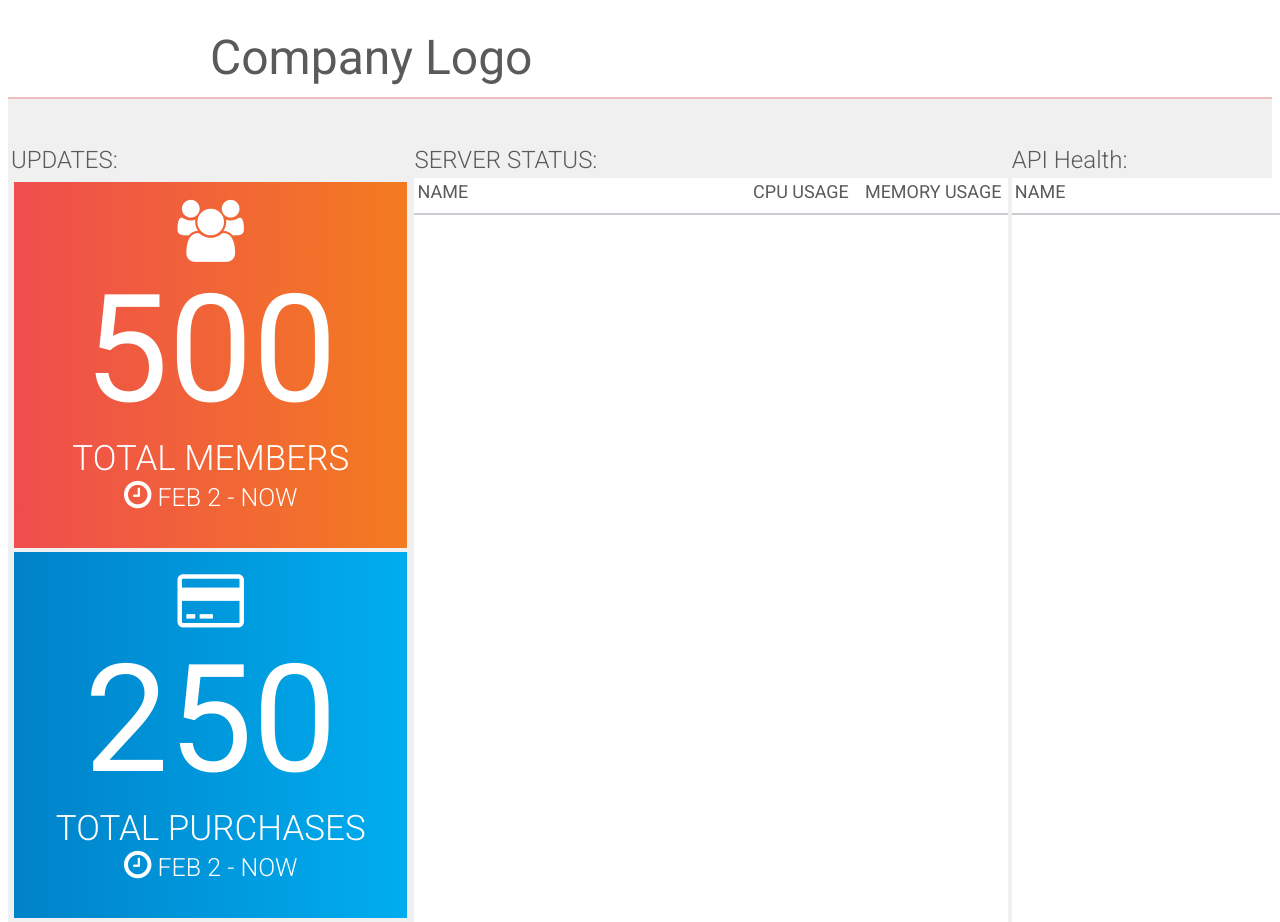
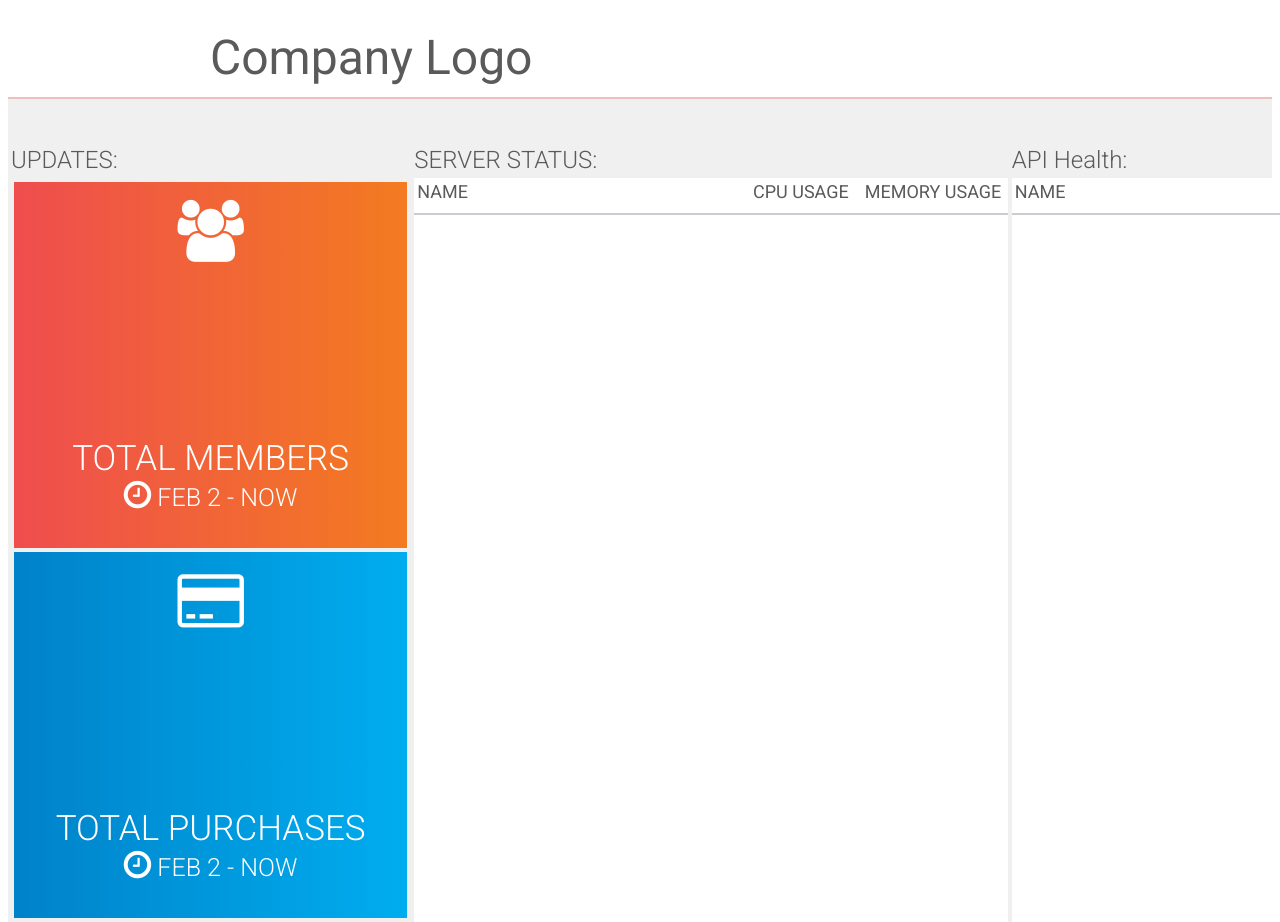
Before and after one commit to ama291/Dashboard-Sample, a website: page index.html in a window 1280 px wide. Shown: the top 922 px of the page. Drawn offline with nearby package versions, Linux system fonts and the light colour scheme; no server answers.

Commit message:
member and purchase data

```diff
--- a/index.html
+++ b/index.html
@@ -45,7 +45,7 @@
 										<br />
                                         <i class="fa fa-users" style="color: #FFFFFF; font-size: 62px;"></i>
 										<br />
-										<font color="#FFFFFF" style="font-family: 'Roboto'; font-weight: 400; font-size: 150px;" id="members">500</font>
+										<font color="#FFFFFF" style="font-family: 'Roboto'; font-weight: 400; font-size: 150px;" id="members"></font>
 										<br />
 										<font color="#FFFFFF" style="font-family: 'Roboto'; font-weight: 300; font-size: 35px;">TOTAL MEMBERS</font>
 										<br />
@@ -62,7 +62,7 @@
 										<br />
                                         <i class="fa fa-credit-card" style="color: #FFFFFF; font-size: 62px;"></i>
 										<br />
-										<font color="#FFFFFF" style="font-family: 'Roboto'; font-weight: 400; font-size: 150px;" id="purchases">250</font>
+										<font color="#FFFFFF" style="font-family: 'Roboto'; font-weight: 400; font-size: 150px;" id="purchases"></font>
 										<br />
 										<font color="#FFFFFF" style="font-family: 'Roboto'; font-weight: 300; font-size: 35px;">TOTAL PURCHASES</font>
 										<br />
@@ -133,6 +133,8 @@
 		}
         socket.on('data', function (data) {
             getDate();
+            members.innerHTML = data.members;
+            purchases.innerHTML = data.purchases
             for (var s=0; s<data.servers.length; s++) {
                 var row = document.createElement("tr");
                 var name = document.createElement("td");
```
